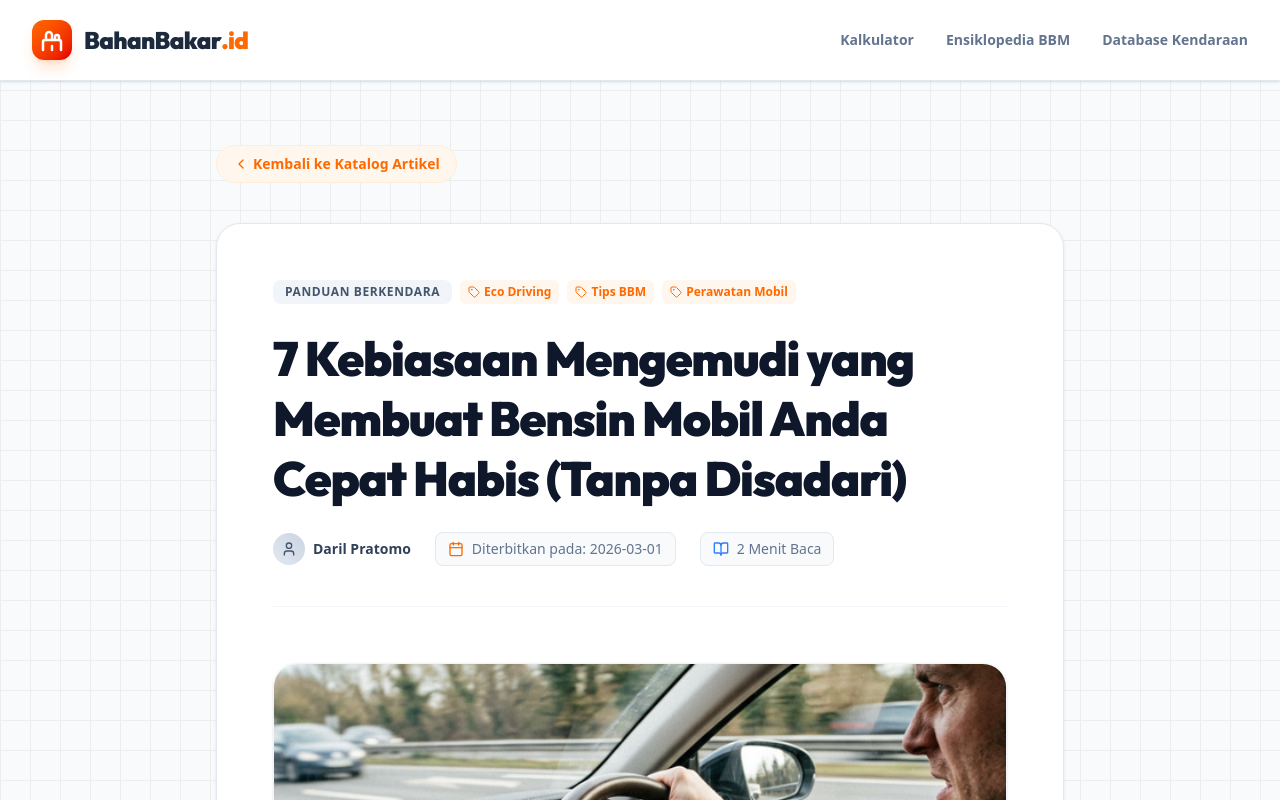
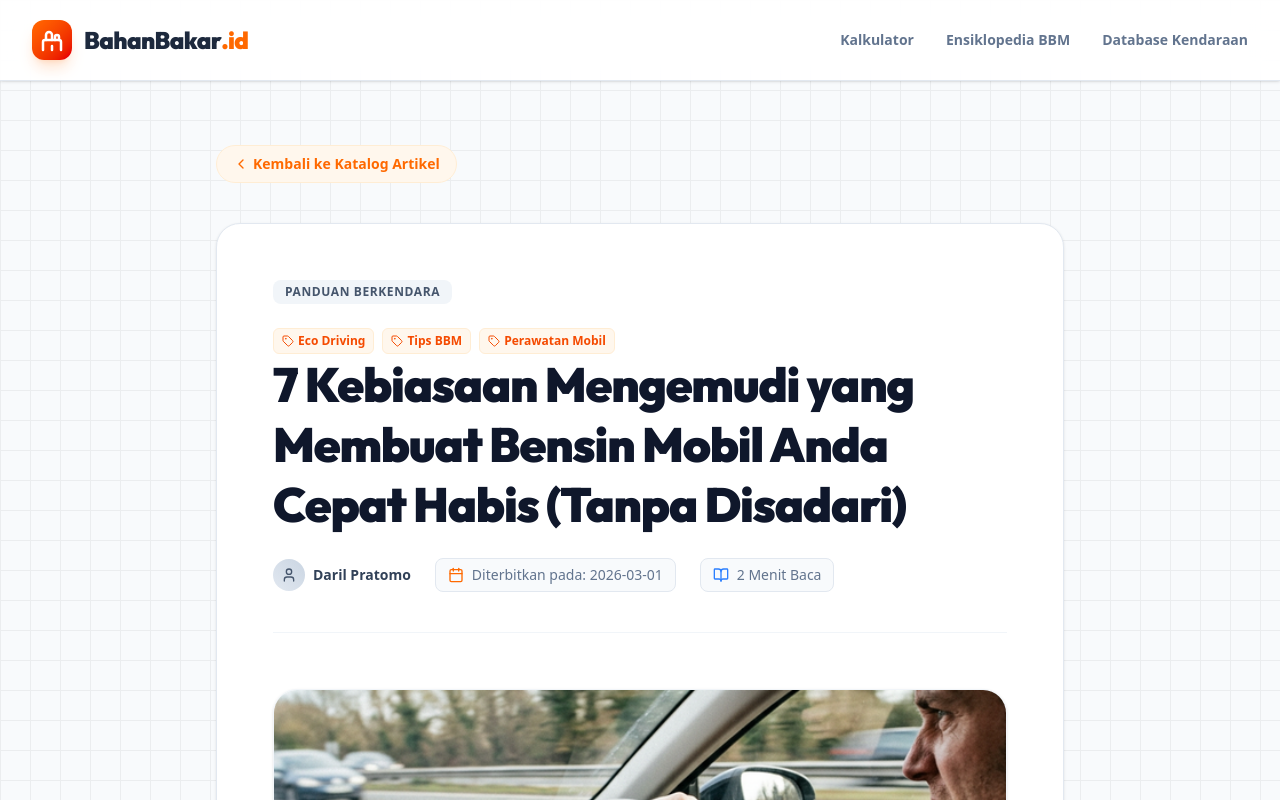
Before and after one commit to darilprtm/bahan-bakar-id, a Next.js app: page /blog/7-kebiasaan-mengemudi-boros-bensin in a window 1280 px wide. Shown: the top 800 px of the page. Built offline with nearby package versions, Linux system fonts and the light colour scheme.

Commit message:
fix: Mencegah 'TypeError: undefined is not a function' pada properti Tags saat Vercel Static Build (Next.js 16)

```diff
--- a/src/app/blog/[slug]/page.tsx
+++ b/src/app/blog/[slug]/page.tsx
@@ -51,13 +51,16 @@ export default async function BlogPost({ params }: { params: Promise<{ slug: str
                         <span className="bg-slate-100 text-slate-600 text-xs font-bold px-3 py-1 rounded-lg uppercase tracking-wider">
                             {article.category}
                         </span>
-                        {article.tags.map((tag, i) => (
-                            <span key={i} className="flex items-center text-xs font-semibold text-orange-500 bg-orange-50 px-2 py-1 rounded-md">
-                                <Tag className="w-3 h-3 mr-1" /> {tag}
-                            </span>
-                        ))}
                     </div>
-
+                    {article.tags && article.tags.length > 0 && (
+                        <div className="flex flex-wrap gap-2 mt-4">
+                            {article.tags.map((tag: string, index: number) => (
+                                <span key={index} className="inline-flex items-center text-xs font-bold text-orange-600 bg-orange-50 border border-orange-100 px-2 py-1 rounded-md">
+                                    <Tag className="w-3 h-3 mr-1" /> {tag}
+                                </span>
+                            ))}
+                        </div>
+                    )}
                     <h1 className="text-3xl md:text-4xl lg:text-5xl font-outfit font-black text-slate-900 leading-tight mb-6 tracking-tight">
                         {article.title}
                     </h1>
```
